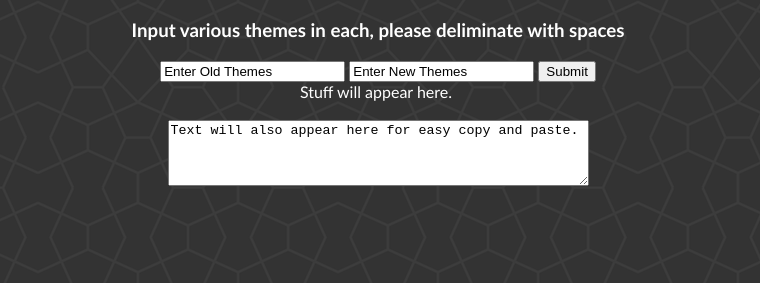
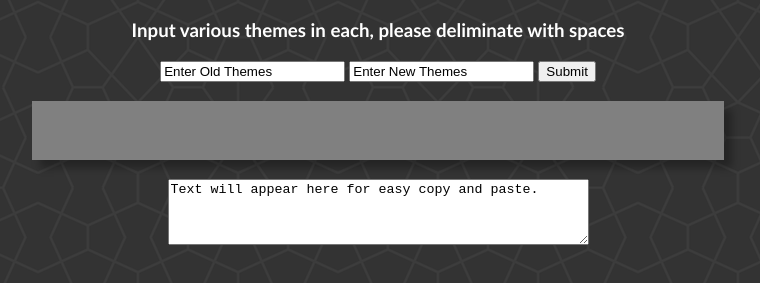
Before and after one commit to TarunRaj16/copy-pasta-generator, a plain HTML site: page index.html in a window 1280 px wide. Shown: the part 63-346 px from the top of the page, without its empty margins (262-1022 px from the left). Drawn offline with Linux system fonts and the light colour scheme.

Commit message:
Added fancy box css

```diff
--- a/cpstyle.css
+++ b/cpstyle.css
@@ -17,3 +17,13 @@ color: white;
 	text-align: center;
 	font-family: Optima, Segoe, "Segoe UI", Candara, Calibri, Arial, sans-serif;
 }
+
+div.box
+{
+width:50%;
+padding:10px 30px 30px 30px;
+margin:auto;
+text-align:center;
+background-color:gray;
+box-shadow: 8px 8px 8px rgba(0,0,0,.3);
+}
--- a/index.html
+++ b/index.html
@@ -18,11 +18,14 @@
 
 <input type="Button" value="Submit" onClick='send()'/>
 
-<div id="text_div" >Stuff will appear here.&nbsp;</div>
+<br>
+<br>
+
+<div id="text_div" class="box">&nbsp;</div>
 
 <br>
 <textarea id="text_box" rows="4" cols="50">
-Text will also appear here for easy copy and paste.
+Text will appear here for easy copy and paste.
 </textarea>
 
 <br>
```
